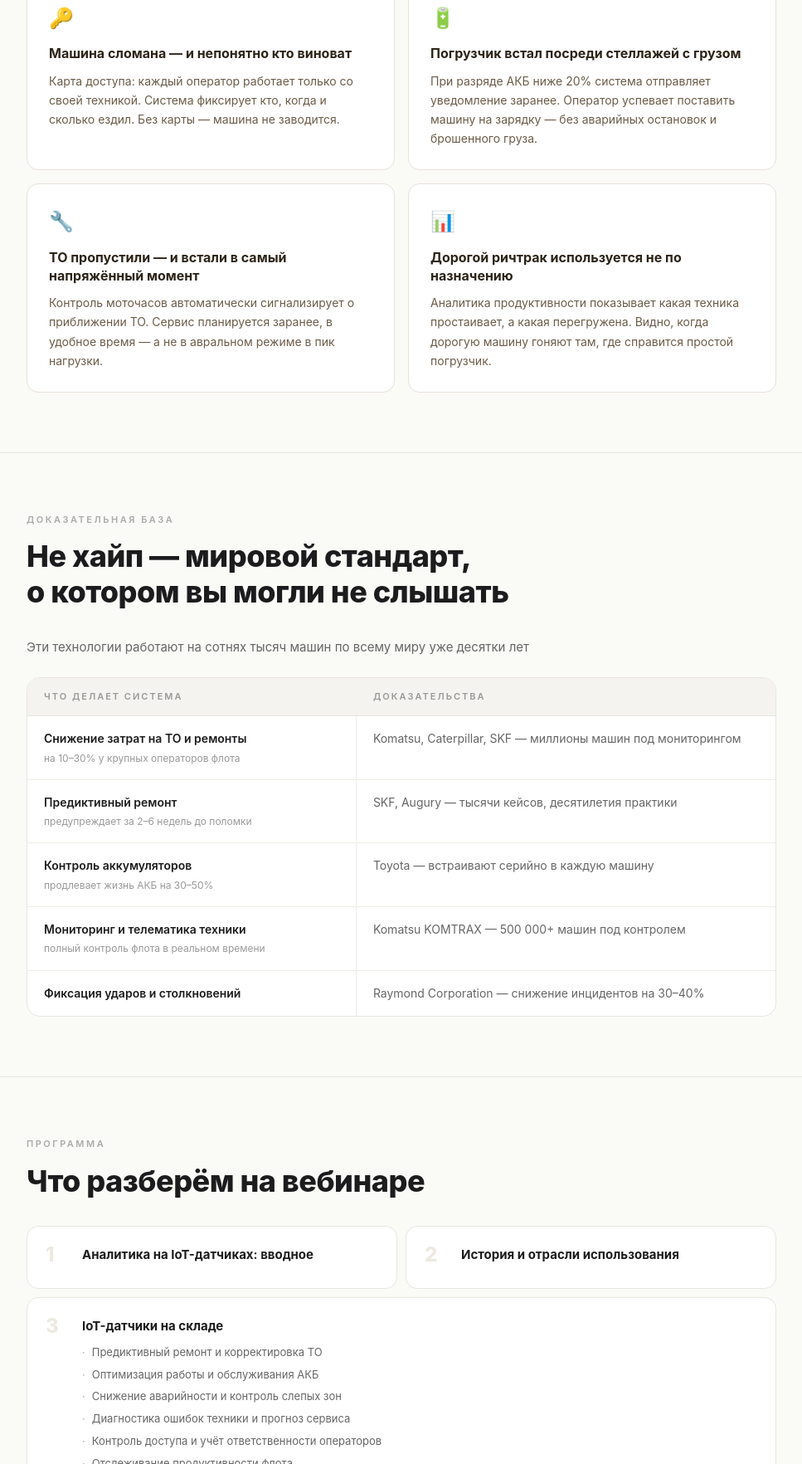
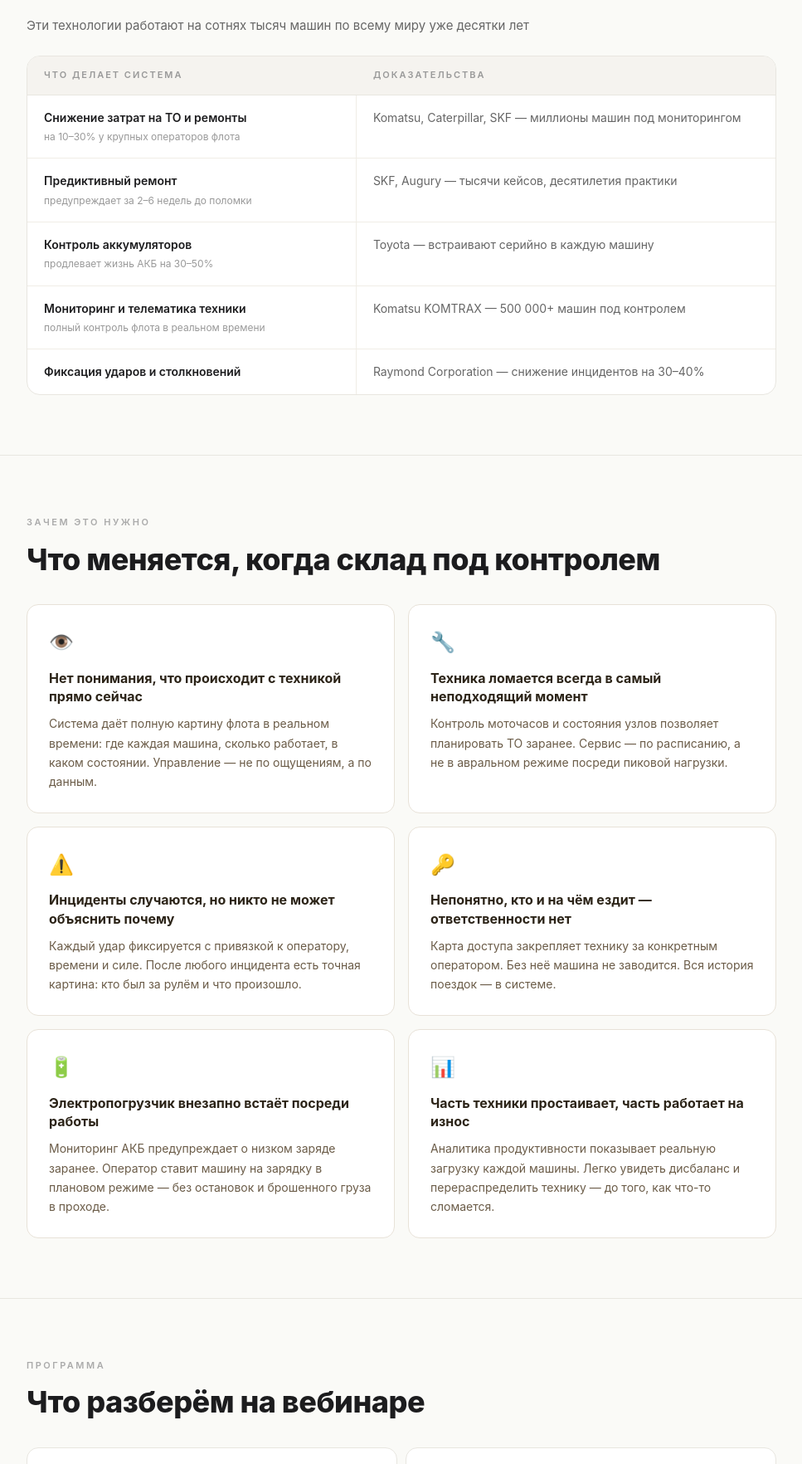
Before and after one commit to ak-testim/skylon-webinar, a plain HTML site: page warm.html in a window 1280 px wide. Shown: the part 2661-4425 px from the top of the page at 83% size, without its empty margins (156-1123 px from the left). Drawn offline with Linux system fonts and the light colour scheme.

Commit message:
Переписать сценарии: 6 базовых историй, перенести после доказательств

```diff
--- a/warm.html
+++ b/warm.html
@@ -253,36 +253,6 @@
   </div>
 </div>
 
-<!-- СЦЕНАРИИ -->
-<div class="section">
-  <div class="wrap">
-    <div class="eyebrow">Практика</div>
-    <h2 class="section-title">Ситуации, с которыми приходят клиенты</h2>
-    <div class="scenarios-grid">
-      <div class="scenario-card">
-        <div class="scenario-icon">🔑</div>
-        <div class="scenario-q">Машина сломана — и непонятно кто виноват</div>
-        <div class="scenario-a">Карта доступа: каждый оператор работает только со своей техникой. Система фиксирует кто, когда и сколько ездил. Без карты — машина не заводится.</div>
-      </div>
-      <div class="scenario-card">
-        <div class="scenario-icon">🔋</div>
-        <div class="scenario-q">Погрузчик встал посреди стеллажей с грузом</div>
-        <div class="scenario-a">При разряде АКБ ниже 20% система отправляет уведомление заранее. Оператор успевает поставить машину на зарядку — без аварийных остановок и брошенного груза.</div>
-      </div>
-      <div class="scenario-card">
-        <div class="scenario-icon">🔧</div>
-        <div class="scenario-q">ТО пропустили — и встали в самый напряжённый момент</div>
-        <div class="scenario-a">Контроль моточасов автоматически сигнализирует о приближении ТО. Сервис планируется заранее, в удобное время — а не в авральном режиме в пик нагрузки.</div>
-      </div>
-      <div class="scenario-card">
-        <div class="scenario-icon">📊</div>
-        <div class="scenario-q">Дорогой ричтрак используется не по назначению</div>
-        <div class="scenario-a">Аналитика продуктивности показывает какая техника простаивает, а какая перегружена. Видно, когда дорогую машину гоняют там, где справится простой погрузчик.</div>
-      </div>
-    </div>
-  </div>
-</div>
-
 <!-- ДОКАЗАТЕЛЬСТВА -->
 <div class="section">
   <div class="wrap">
@@ -299,6 +269,46 @@
         <tr><td>Фиксация ударов и столкновений</td><td>Raymond Corporation — снижение инцидентов на 30–40%</td></tr>
       </tbody>
     </table>
+  </div>
+</div>
+
+<!-- СЦЕНАРИИ -->
+<div class="section">
+  <div class="wrap">
+    <div class="eyebrow">Зачем это нужно</div>
+    <h2 class="section-title">Что меняется, когда склад под контролем</h2>
+    <div class="scenarios-grid">
+      <div class="scenario-card">
+        <div class="scenario-icon">👁️</div>
+        <div class="scenario-q">Нет понимания, что происходит с техникой прямо сейчас</div>
+        <div class="scenario-a">Система даёт полную картину флота в реальном времени: где каждая машина, сколько работает, в каком состоянии. Управление — не по ощущениям, а по данным.</div>
+      </div>
+      <div class="scenario-card">
+        <div class="scenario-icon">🔧</div>
+        <div class="scenario-q">Техника ломается всегда в самый неподходящий момент</div>
+        <div class="scenario-a">Контроль моточасов и состояния узлов позволяет планировать ТО заранее. Сервис — по расписанию, а не в авральном режиме посреди пиковой нагрузки.</div>
+      </div>
+      <div class="scenario-card">
+        <div class="scenario-icon">⚠️</div>
+        <div class="scenario-q">Инциденты случаются, но никто не может объяснить почему</div>
+        <div class="scenario-a">Каждый удар фиксируется с привязкой к оператору, времени и силе. После любого инцидента есть точная картина: кто был за рулём и что произошло.</div>
+      </div>
+      <div class="scenario-card">
+        <div class="scenario-icon">🔑</div>
+        <div class="scenario-q">Непонятно, кто и на чём ездит — ответственности нет</div>
+        <div class="scenario-a">Карта доступа закрепляет технику за конкретным оператором. Без неё машина не заводится. Вся история поездок — в системе.</div>
+      </div>
+      <div class="scenario-card">
+        <div class="scenario-icon">🔋</div>
+        <div class="scenario-q">Электропогрузчик внезапно встаёт посреди работы</div>
+        <div class="scenario-a">Мониторинг АКБ предупреждает о низком заряде заранее. Оператор ставит машину на зарядку в плановом режиме — без остановок и брошенного груза в проходе.</div>
+      </div>
+      <div class="scenario-card">
+        <div class="scenario-icon">📊</div>
+        <div class="scenario-q">Часть техники простаивает, часть работает на износ</div>
+        <div class="scenario-a">Аналитика продуктивности показывает реальную загрузку каждой машины. Легко увидеть дисбаланс и перераспределить технику — до того, как что-то сломается.</div>
+      </div>
+    </div>
   </div>
 </div>
 
```
Also changed, not shown: index.html (+40 -30 lines).
